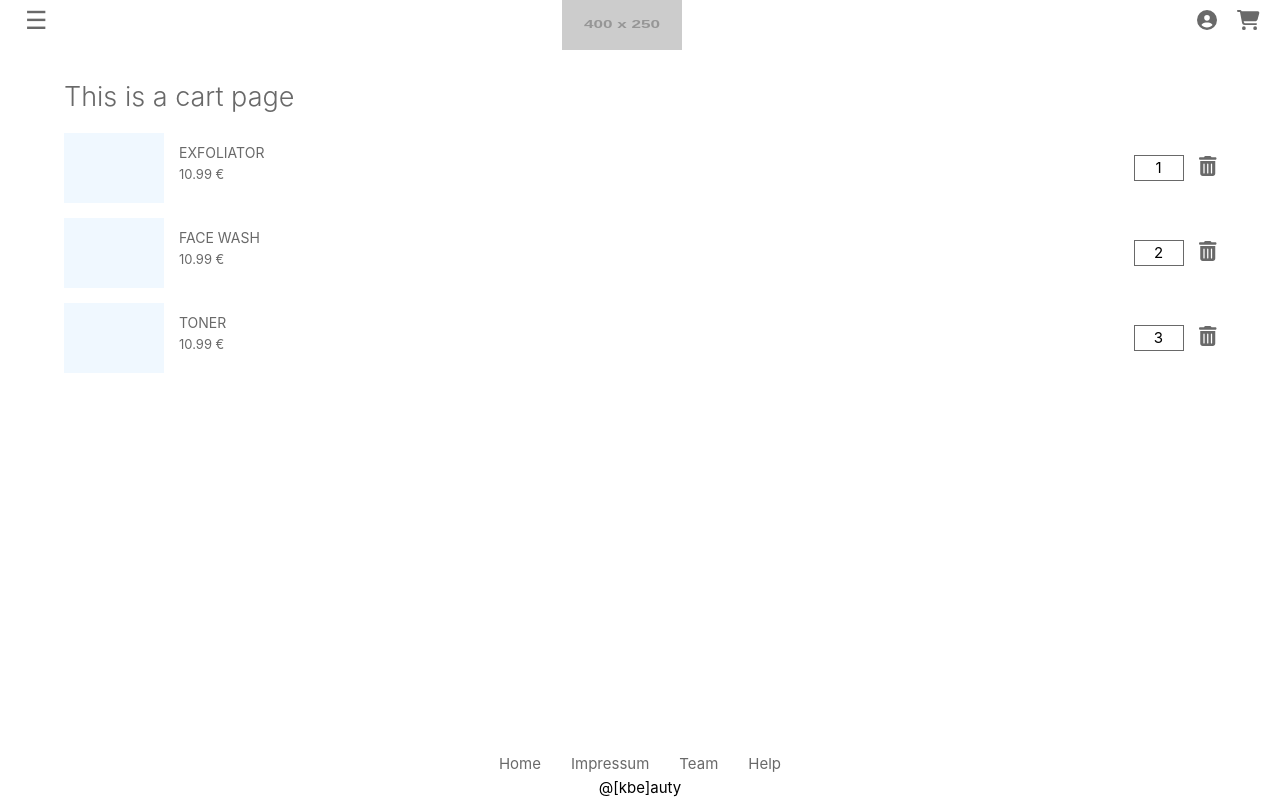
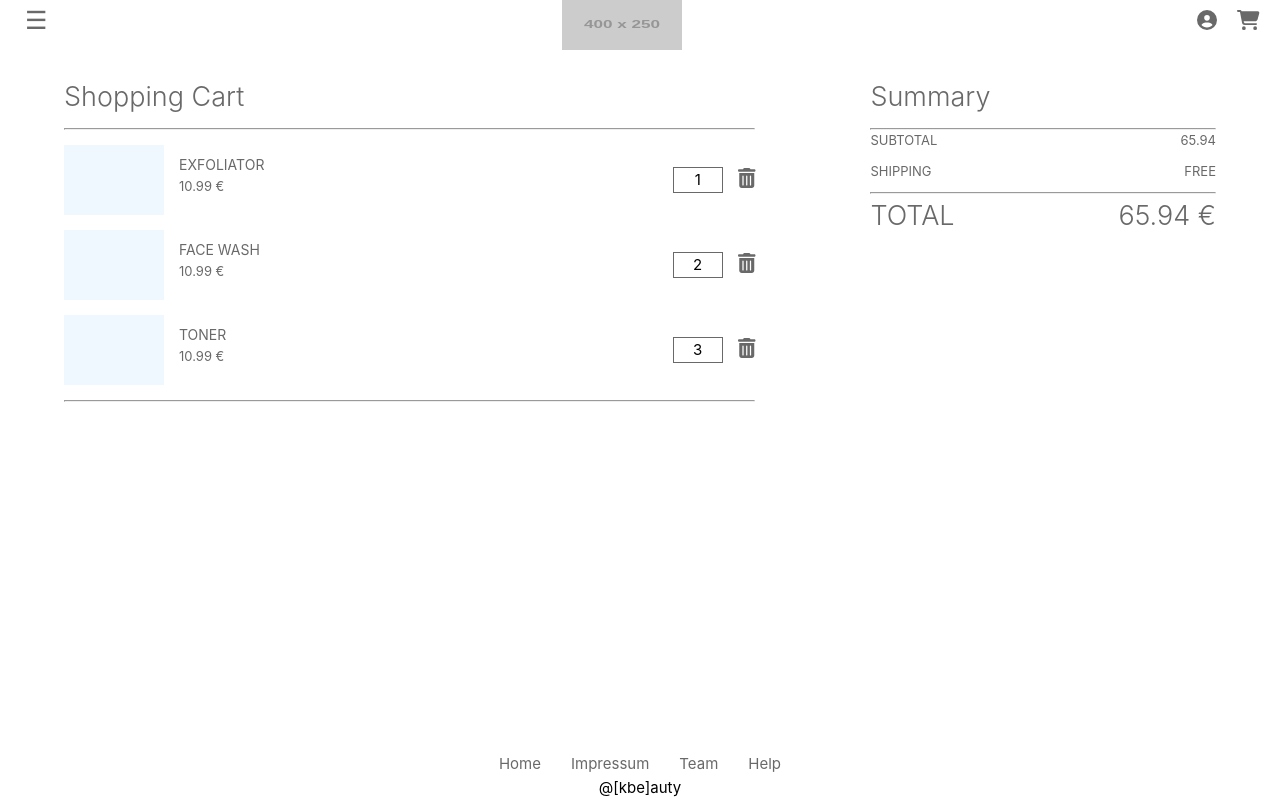
Before and after one commit to kbe-ws22/kbeauty, a Vue app: page /cart in a window 1280 px wide. Built offline with nearby package versions, Linux system fonts and the light colour scheme.

Commit message:
WIP cart tab

```diff
--- a/src/assets/scss/cartpage.scss
+++ b/src/assets/scss/cartpage.scss
@@ -1,4 +1,22 @@
 @import '../base.scss';
+
+.cart{
+  display: flex;
+  justify-content: space-between;
+}
+
+.cart-tab{
+  width: 60%;
+}
+
+.cart-summary{
+  width: 30%;
+
+  .cart-price_content{
+    display: flex;
+    justify-content: space-between;
+  }
+}
 
 .cart-item{
   display: flex;
--- a/src/views/CartView.vue
+++ b/src/views/CartView.vue
@@ -1,5 +1,6 @@
 <script>
 import CartItem from "../components/CartItem.vue";
+
 //TODO api fetch
 //TODO amount of child to parent
 let itemsA = [
@@ -54,6 +55,16 @@ export default {
         } else {
           this.items.find( item => item.name === name).amount = amount
         }
+      },
+      price(){
+        let value = 0;
+        for(let i = 0; i < this.items.length; i++){
+           value += (this.items[i].price * this.items[i].amount)
+        }
+        return value;
+      },
+      total(){
+        return this.price();
       }
     }/*,
     mounted(){
@@ -63,7 +74,10 @@ export default {
 </script>
 <template>
   <div class="cart">
-    <h1>This is a cart page</h1>
+    <div class="cart-tab">
+      <h1> Shopping Cart </h1>
+      <hr>
+      <div class="cart-items">
         <div v-if="0 < items.length">
           <CartItem v-for="item in items"
             @deleteItem="deleteItem(item.name)"
@@ -79,4 +93,26 @@ export default {
           <h2>your cart is empty</h2>
         </div>
       </div>
+      <hr>
+    </div>
+    <div class="cart-summary">
+      <h1>Summary</h1>
+      <hr class="hor-line">
+      <div class="cart-price">
+        <div class="cart-price_content">
+          <p>SUBTOTAL</p>
+          <p> {{ this.price() }}</p>
+        </div>
+        <div class="cart-price_content">
+          <p>SHIPPING</p>
+          <p>FREE</p>
+        </div>
+      </div>
+      <hr class="hor-line">
+      <div class="cart-price_content">
+        <h1>TOTAL</h1>
+        <h1> {{ total() }} €</h1>
+      </div>
+    </div>
+  </div>
 </template>
```
Also changed, not shown: src/components/CartCalculation.vue (added, +25 -0 lines), src/views/ProductView.vue (added, +69 -0 lines), src/components/CartItem.vue (indentation only), src/components/CartTab.vue (added). Lines whose indentation alone changed are shown as unchanged.
